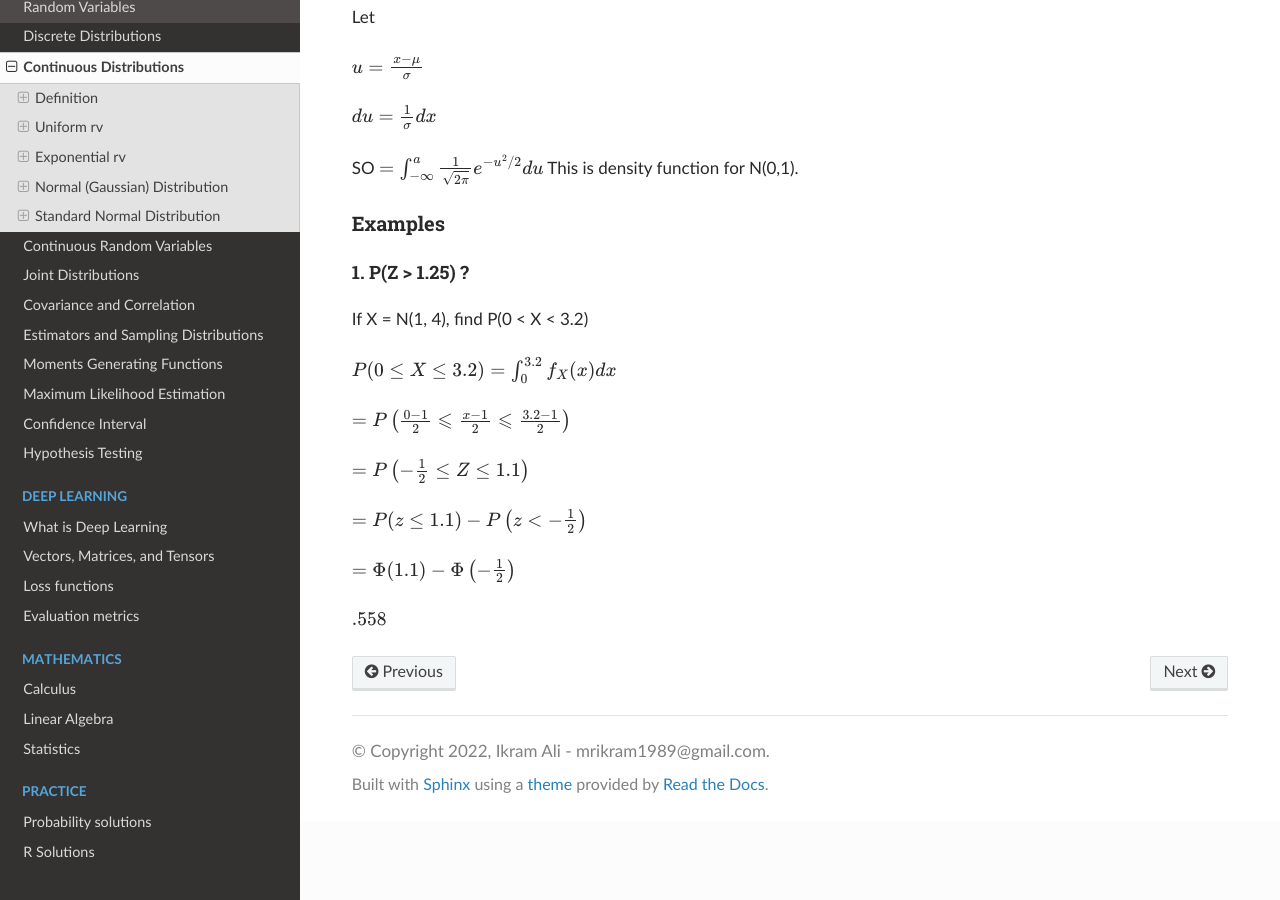
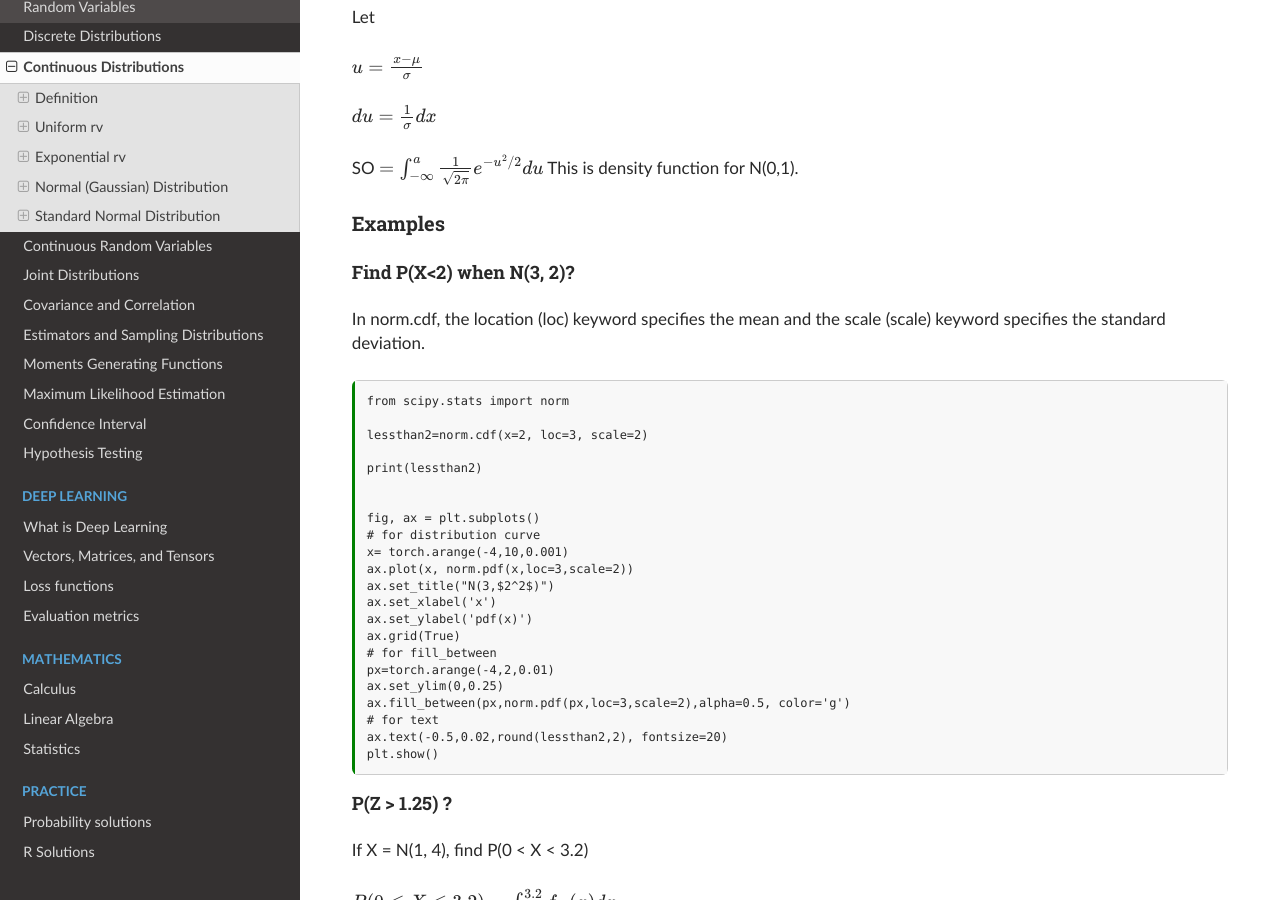
Before and after one commit to akkefa/ml-notes, a Sphinx documentation site: the page built from docs/probability/continuous_distributions.md, in a window 1280 px wide and 900 px high, scrolled down 12169 px. Built offline with Sphinx 7.4.7 and the Read the Docs theme 2.0.0, drawn with Linux system fonts in a browser that asks for light colours.

Commit message:
new changes

````diff
--- a/docs/probability/continuous_distributions.md
+++ b/docs/probability/continuous_distributions.md
@@ -483,7 +483,37 @@ SO $= \int_{-\infty}^{a} \frac{1}{\sqrt{2 \pi}} e^{-u^{2} / 2} d u$  This is den
 
 ### Examples
 
-#### 1. P(Z > 1.25) ?
+####  Find P(X<2) when N(3, 2)?
+In norm.cdf, the location (loc) keyword specifies the mean and the scale (scale) keyword specifies the
+standard deviation.
+
+```{code-cell}
+from scipy.stats import norm
+
+lessthan2=norm.cdf(x=2, loc=3, scale=2)
+
+print(lessthan2)
+
+
+fig, ax = plt.subplots()
+# for distribution curve
+x= torch.arange(-4,10,0.001)
+ax.plot(x, norm.pdf(x,loc=3,scale=2))
+ax.set_title("N(3,$2^2$)")
+ax.set_xlabel('x')
+ax.set_ylabel('pdf(x)')
+ax.grid(True)
+# for fill_between
+px=torch.arange(-4,2,0.01)
+ax.set_ylim(0,0.25)
+ax.fill_between(px,norm.pdf(px,loc=3,scale=2),alpha=0.5, color='g')
+# for text
+ax.text(-0.5,0.02,round(lessthan2,2), fontsize=20)
+plt.show()
+
+```
+
+####  P(Z > 1.25) ?
 
 
 If X = N(1, 4), find P(0 \< X \< 3.2)
````
